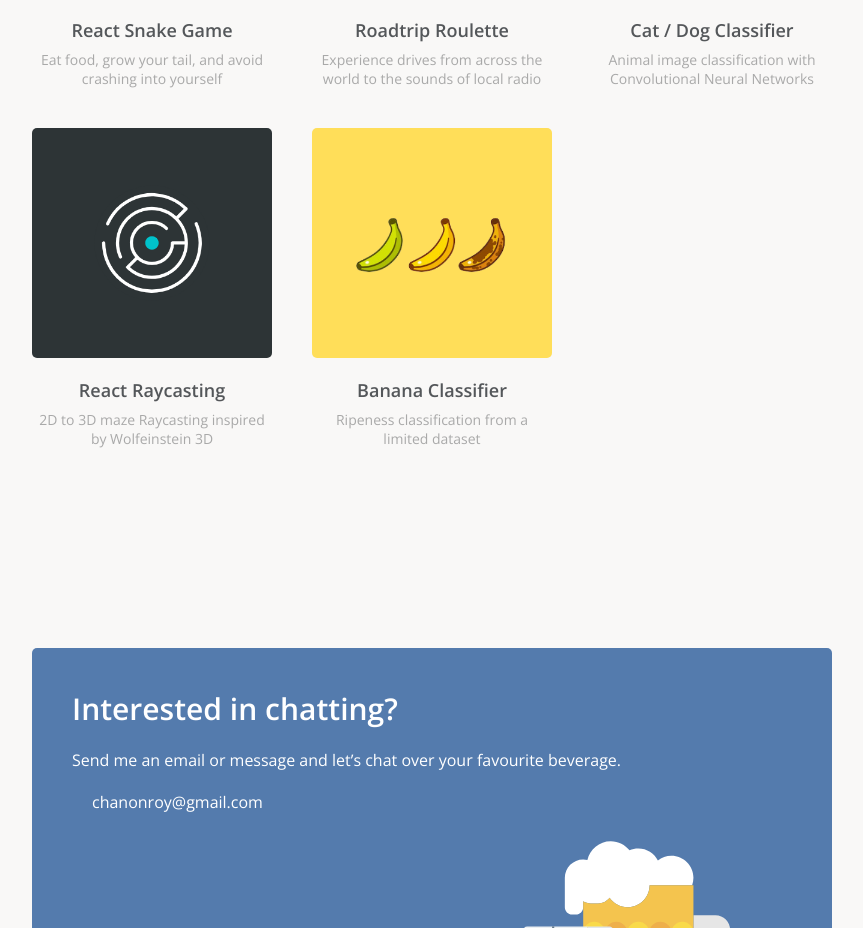
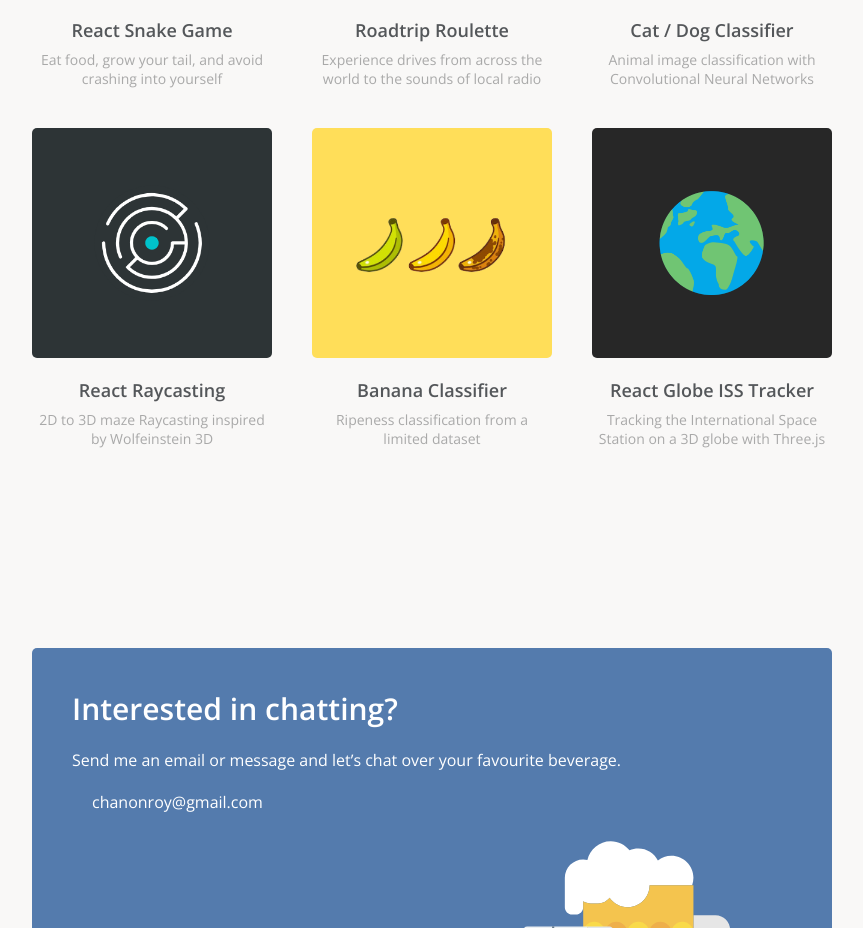
Before and after one commit to chanonroy/portfolio, a React (Create React App) app: page / in a window 1280 px wide. Shown: the part 971-1899 px from the top of the page, without its empty margins (208-1071 px from the left). Built offline with nearby package versions, Linux system fonts and the light colour scheme; some icons are missing.

Commit message:
add react-globe project

```diff
--- a/src/components/Projects.tsx
+++ b/src/components/Projects.tsx
@@ -7,6 +7,7 @@ import driveImg from "../images/projects/drive.png"
 import catDogImg from "../images/projects/catdog.png"
 import raycasterImg from "../images/projects/raycaster.png"
 import bananasImg from "../images/projects/bananas.png"
+import earthImg from "../images/projects/earth.png"
 
 const projects = [
   {
@@ -44,6 +45,14 @@ const projects = [
     title: 'Banana Classifier',
     subtitle: 'Ripeness classification from a limited dataset',
     url: 'https://github.com/chanonroy/banana-classifier/blob/main/train.ipynb',
+  },
+  {
+    img: earthImg,
+    alt: "earth",
+    title: "React Globe ISS Tracker",
+    subtitle:
+      "Tracking the International Space Station on a 3D globe with Three.js",
+    url: "https://react-globe-iss.vercel.app/",
   },
 ]
 
```
Also changed, not shown: src/images/projects/earth.png (added).
